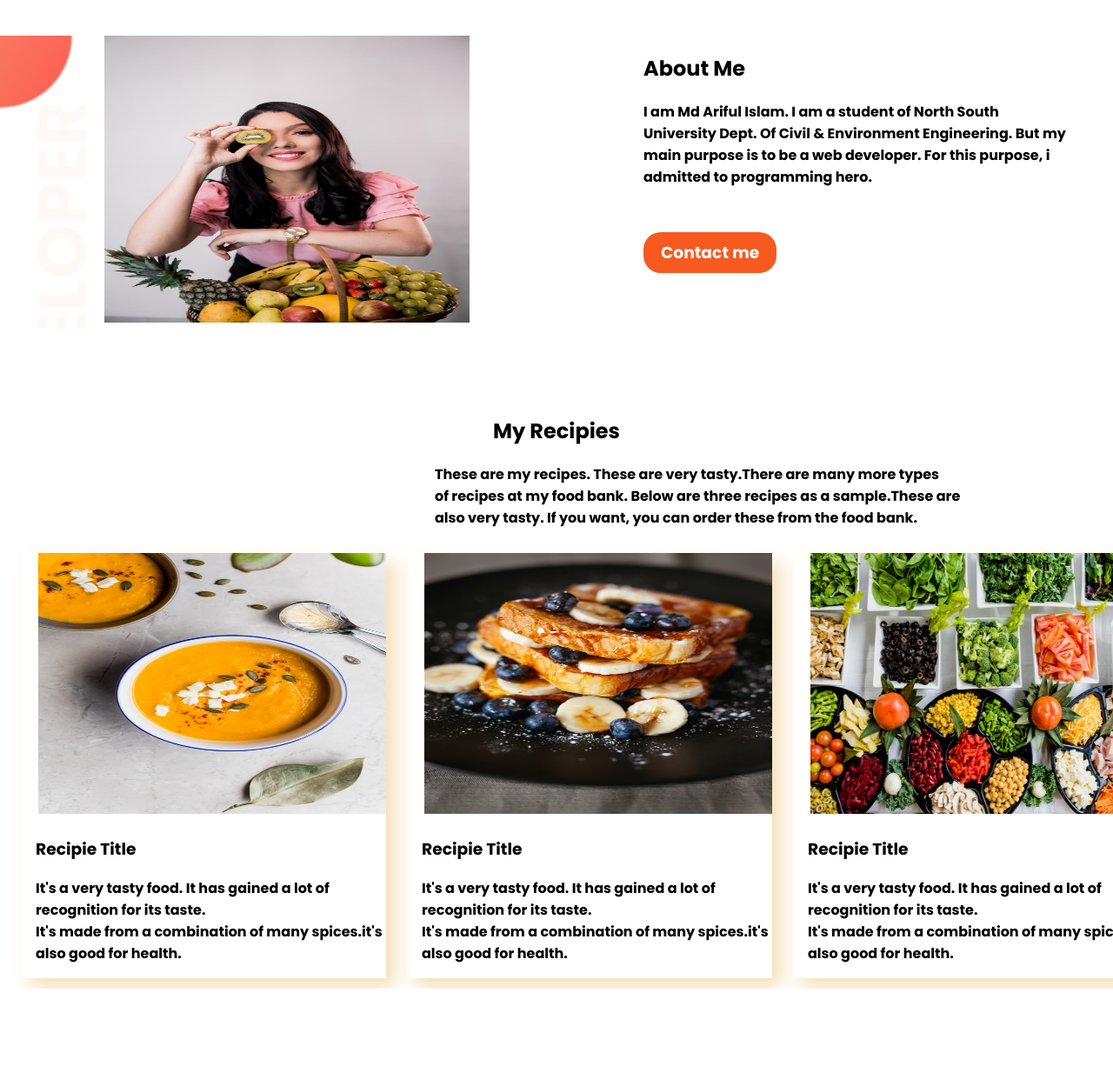
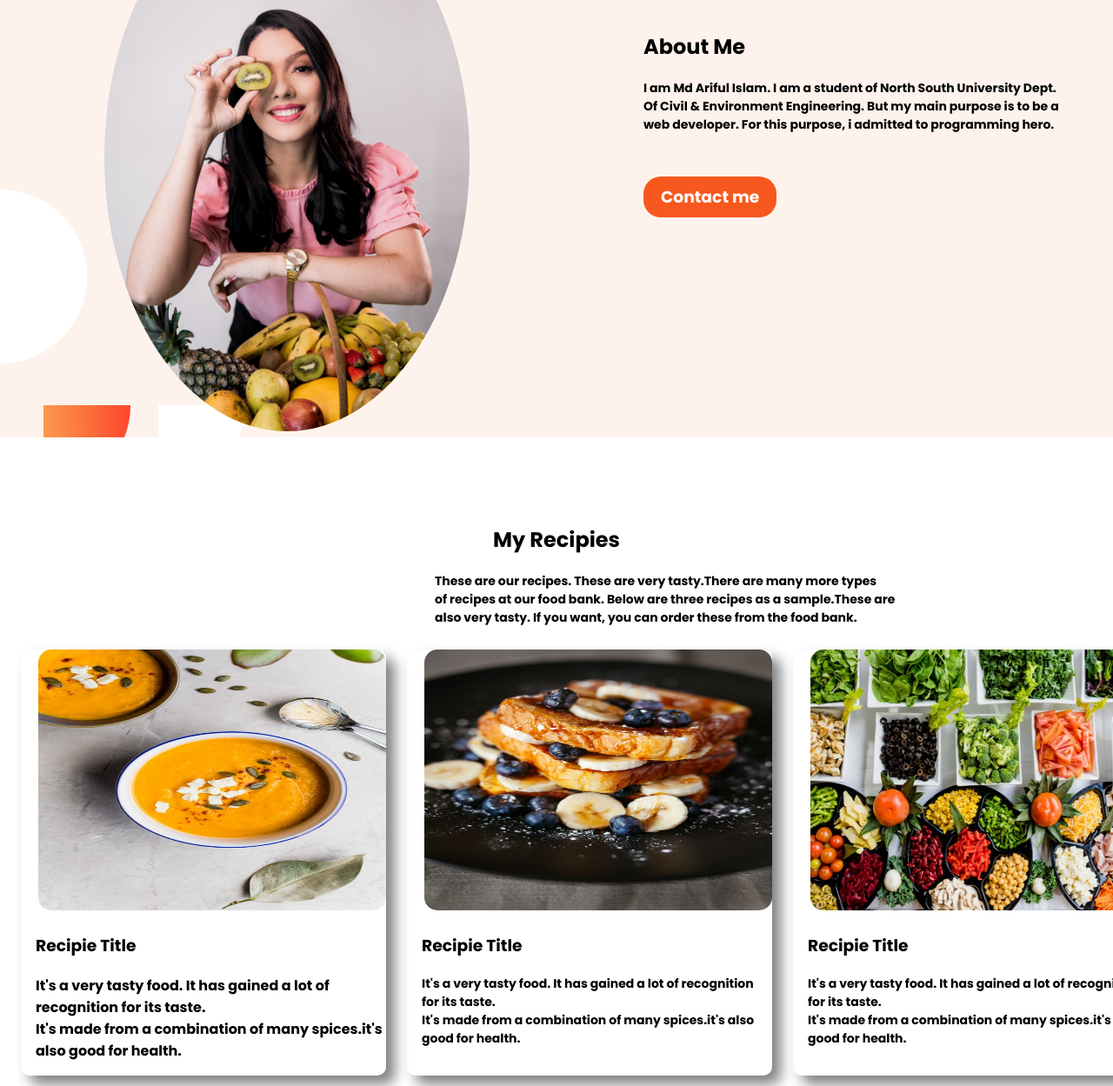
Before and after one commit to arif55885587/Food_Network, a plain HTML site: page index.html in a window 1280 px wide. Shown: the part 696-1945 px from the top of the page at 87% size. Before the commit the page ends 1833 px from the top, so only its background shows below. Drawn offline with Linux system fonts and the light colour scheme.

Commit message:
photo-edit

```diff
--- a/index.html
+++ b/index.html
@@ -14,9 +14,9 @@
 </head>
 <body>
      <section class="first-page"><div class="first-div-first-part">
-     <h1><span class="orange-color">Skip </span>The Diet</h1>
-     <h1>Just Eat Healthy</h1>
-     <h1>With Food Network</h1>
+     <h1><span class="orange-color">Skip </span>The Diet,<br>
+     Just Eat Healthy<br>
+     With Food Network</h1>
      <p class="some-speech">Imagine you don't need a diet because we provide <br>healthy and delicious food for you!</p>
      <h6><a class="link-button" target="blank"href="https://www.foodpanda.com.bd/?gclid=Cj0KCQjw24qHBhCnARIsAPbdtlL0VLg1lMyIbnPGQM09ds2tA9MG3Wrb4SSPGw0ZmNaJWwq6xGo7yesaAmRVEALw_wcB">Order Food</a></h6>
 </div>
@@ -24,9 +24,9 @@
 </section>
 
 <section class="second-page">
-     <div class="sec-page-first-div"><img src="photo-1612783058851-1c07bfd90a26.jpg" width="420px" height="330px"alt="women & food"></div>
+     <div class="sec-page-first-div"><img src="photo-1612783058851-1c07bfd90a26.jpg" width="420px" height="auto"alt="women & food"></div>
      <div class="about-me"> <h2> About Me</h2>
-          <p> I am Md Ariful Islam. I am a student of North South University Dept. Of Civil & Environment Engineering. But my main purpose is to be a web developer. For this purpose, i admitted to programming hero.</p>
+          <p class="details"> I am Md Ariful Islam. I am a student of North South University Dept. Of Civil & Environment Engineering. But my main purpose is to be a web developer. For this purpose, i admitted to programming hero.</p>
           <br>
           <h3><a class="link-button"target="blank"href="https://web.facebook.com/mdarifulislam.arif.399488/">Contact me </a></h3>
 
@@ -34,7 +34,7 @@
 
 </section>
 <section> <h1 class="recipe-details"> My Recipies</h1>
-<p class="text"> These are my recipes. These are very tasty.There are many more types<br> of recipes at my food bank. Below are three recipes as a sample.These are<br> also very tasty. If you want, you can order these from the food bank. </p>
+<p class="text details"> These are our recipes. These are very tasty.There are many more types<br> of recipes at our food bank. Below are three recipes as a sample.These are<br> also very tasty. If you want, you can order these from the food bank. </p>
 <section class="three-title"><div class="title">
      <img class="image" src="photo-1476718406336-bb5a9690ee2a.jpg" alt="food-photo">
      <h1 class="racipie-title">Recipie Title</h1>
@@ -43,12 +43,12 @@
 <div class="title">
      <img class="image" src="photo-1484723091739-30a097e8f929.jpg" alt="food-photo">
      <h1 class="racipie-title">Recipie Title</h1>
-     <p class="racipie-title">It's a very tasty food. It has gained a lot of recognition for its taste.<br> It's made from a combination of many spices.it's also good for health.</p>
+     <p class="racipie-title details">It's a very tasty food. It has gained a lot of recognition for its taste.<br> It's made from a combination of many spices.it's also good for health.</p>
 </div>
 <div class="title">
      <img class="image" src="photo-1498837167922-ddd27525d352.jpg" alt="food-photo">
      <h1 class="racipie-title">Recipie Title</h1>
-     <p class="racipie-title">It's a very tasty food. It has gained a lot of recognition for its taste.<br> It's made from a combination of many spices.it's also good for health.</p>
+     <p class="racipie-title details">It's a very tasty food. It has gained a lot of recognition for its taste.<br> It's made from a combination of many spices.it's also good for health.</p>
 </div>
 </section>
 </section>
--- a/style.css
+++ b/style.css
@@ -31,18 +31,21 @@ body{
      display: flex;
      width: 100%;
      margin-top: 100px;
-    background-image: url(top-banner.png);
+    background-image: url(7.png);
      background-repeat: none;
-     background-size: cover;
+     margin: 0;
+
 
 
 }
 .sec-page-first-div{
      margin-left: 120px;
+     border-radius: 20px;
 }
 .about-me{
      margin-left: 200px;
      margin-right: 50px;
+     margin-top: 150px;
 }
 #same{
      display: flex;
@@ -62,22 +65,35 @@ body{
      margin-right: 100px;
 }
 .title{
-     box-shadow: 10px 10px 20px wheat;
+     box-shadow: 10px 10px 15px gray;
      margin-left: 12px;
      margin-right: 12px;
      margin-top: 12px;
      margin-bottom: 12px;
+     border-radius: 10px;
 
 }
 .three-title{
      display: flex;
      margin-left: 12px;
 }
+
+
 .image{
      height: 300px;
      width: 400px;
      margin-left: 20px;
+     border-radius: 15px;
 }
 .racipie-title{
      margin-left: 17px;
 }
+.details{
+     font-size: 14px;
+}
+.sec-page-first-div img{
+     border-radius: 50%;
+}
+.first-div-second-part img{
+    border-radius: 10%;
+}
```
Also changed, not shown: 7.jpg (added), 7.png (added), 1 other file.
